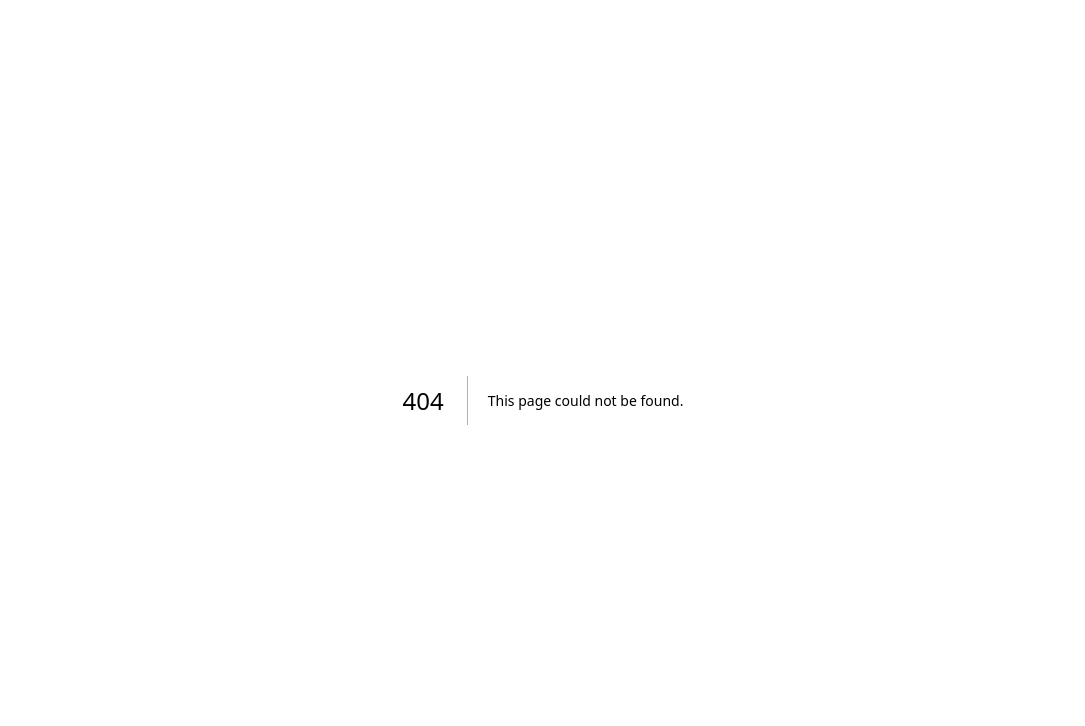
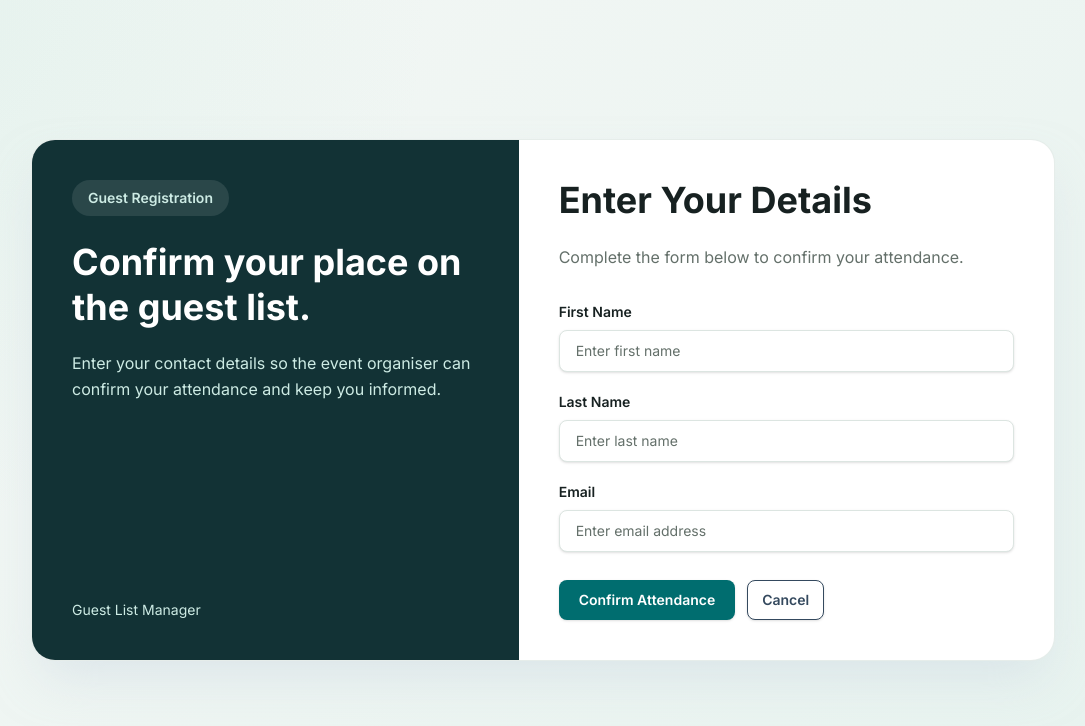
Before and after one commit to MGold101/guest-list-project, a Next.js app in the folder frontend/: page /guest/signup in a window 1280 px wide. Before the commit this address had no page. Shown: the top 726 px of the page, without its empty margins (97-1182 px from the left). Built offline with nearby package versions, Linux system fonts and the light colour scheme; no server answers.

Commit message:
Add guest signup page

```diff
--- /dev/null
+++ b/frontend/src/app/guest/signup/page.js
@@ -0,0 +1,5 @@
+import GuestSignupPage from '@/components/organisms/GuestSignupPage';
+
+export default function Page() {
+  return <GuestSignupPage />;
+}
--- a/frontend/src/components/molecules/GuestForm/index.js
+++ b/frontend/src/components/molecules/GuestForm/index.js
@@ -10,11 +10,13 @@ export default function GuestForm({
   isLoading = false,
   loadingLabel = 'Saving...',
   showCancel = true,
+  cancelHref = '/admin/view',
 }) {
   return (
-    <form onSubmit={onSubmit} className="grid max-w-xl gap-5">
+    <form onSubmit={onSubmit} className="grid gap-5">
       <div>
         <Label htmlFor="firstName">First Name</Label>
+
         <Input
           id="firstName"
           name="firstName"
@@ -26,6 +28,7 @@ export default function GuestForm({
 
       <div>
         <Label htmlFor="lastName">Last Name</Label>
+
         <Input
           id="lastName"
           name="lastName"
@@ -37,6 +40,7 @@ export default function GuestForm({
 
       <div>
         <Label htmlFor="email">Email</Label>
+
         <Input
           id="email"
           name="email"
@@ -52,7 +56,7 @@ export default function GuestForm({
         loadingLabel={loadingLabel}
         isLoading={isLoading}
         showCancel={showCancel}
-        cancelHref="/admin/view"
+        cancelHref={cancelHref}
       />
     </form>
   );
--- /dev/null
+++ b/frontend/src/components/organisms/GuestSignupPage/index.js
@@ -0,0 +1,128 @@
+'use client';
+
+import { useState } from 'react';
+import { useRouter } from 'next/navigation';
+
+import PageHeading from '@/components/atoms/PageHeading';
+import BodyText from '@/components/atoms/BodyText';
+import Alert from '@/components/atoms/Alert';
+import GuestForm from '@/components/molecules/GuestForm';
+
+import validateGuest from '@/utils/validateGuest';
+import { createGuest } from '@/services/guestService';
+
+export default function GuestSignupPage() {
+  const router = useRouter();
+
+  const [formData, setFormData] = useState({
+    firstName: '',
+    lastName: '',
+    email: '',
+  });
+
+  const [message, setMessage] = useState(null);
+  const [isLoading, setIsLoading] = useState(false);
+
+  function handleChange(event) {
+    const { name, value } = event.target;
+
+    setFormData((currentData) => ({
+      ...currentData,
+      [name]: value,
+    }));
+  }
+
+  async function handleSubmit(event) {
+    event.preventDefault();
+
+    setMessage(null);
+
+    const validationMessage = validateGuest(formData);
+
+    if (validationMessage) {
+      setMessage({
+        type: 'error',
+        text: validationMessage,
+      });
+
+      return;
+    }
+
+    setIsLoading(true);
+
+    try {
+      const data = await createGuest(formData);
+
+      sessionStorage.setItem(
+        'registeredGuest',
+        JSON.stringify(data.guest)
+      );
+
+      router.push('/guest/confirmation');
+    } catch (error) {
+      setMessage({
+        type: 'error',
+        text: error.message,
+      });
+    } finally {
+      setIsLoading(false);
+    }
+  }
+
+  return (
+    <main className="flex min-h-screen items-center justify-center bg-background bg-[radial-gradient(circle_at_top_left,rgba(121,208,182,0.12),transparent_35%),linear-gradient(135deg,#F4F7F5_0%,#E7F3EF_100%)] px-6 py-10">
+      <section className="grid w-full max-w-5xl overflow-hidden rounded-3xl border border-border/70 bg-surface shadow-2xl shadow-slate-300/50 md:grid-cols-[1fr_1.1fr]">
+        <div className="hidden bg-navbar p-10 text-white md:flex md:flex-col md:justify-between">
+          <div>
+            <div className="mb-6 inline-flex rounded-full bg-white/10 px-4 py-2 text-sm font-semibold text-navbar-muted">
+              Guest Registration
+            </div>
+
+            <h1 className="text-4xl font-bold leading-tight">
+              Confirm your place on the guest list.
+            </h1>
+
+            <p className="mt-5 text-base leading-relaxed text-navbar-muted">
+              Enter your contact details so the event organiser can confirm
+              your attendance and keep you informed.
+            </p>
+          </div>
+
+          <p className="text-sm text-navbar-muted">
+            Guest List Manager
+          </p>
+        </div>
+
+        <div className="p-8 sm:p-10">
+          <div className="mb-8">
+            <div className="mb-3 inline-flex rounded-full bg-accent-soft px-3 py-1 text-sm font-semibold text-primary md:hidden">
+              Guest Registration
+            </div>
+
+            <PageHeading>Enter Your Details</PageHeading>
+
+            <BodyText>
+              Complete the form below to confirm your attendance.
+            </BodyText>
+          </div>
+
+          <GuestForm
+            formData={formData}
+            onChange={handleChange}
+            onSubmit={handleSubmit}
+            submitLabel="Confirm Attendance"
+            loadingLabel="Confirming..."
+            isLoading={isLoading}
+            cancelHref="/guest"
+          />
+
+          {message && (
+            <div className="mt-6">
+              <Alert type={message.type}>{message.text}</Alert>
+            </div>
+          )}
+        </div>
+      </section>
+    </main>
+  );
+}
```
